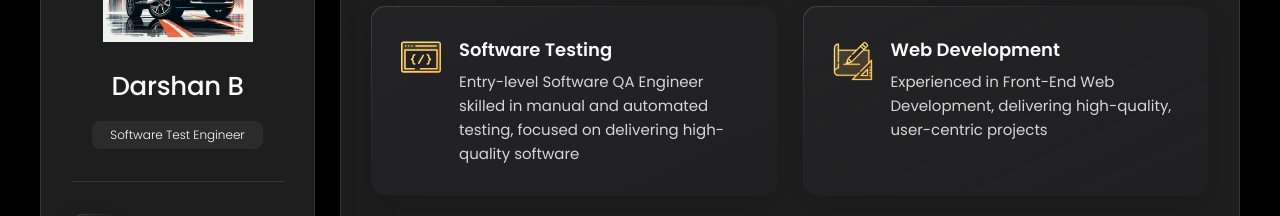
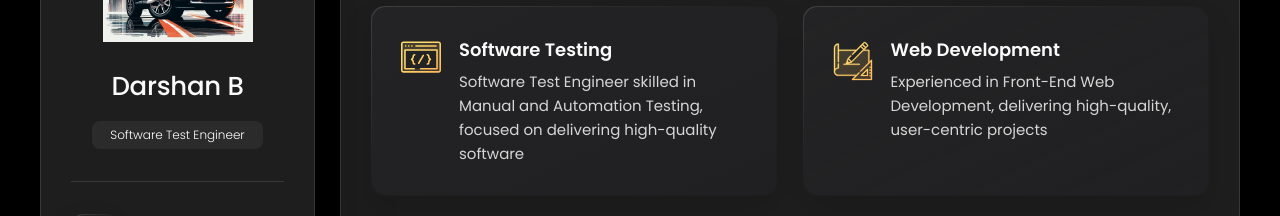
Before and after one commit to thedarshanb/Portfolio, a plain HTML site: page index.html in a window 1280 px wide. Shown: the part 229-445 px from the top of the page. Drawn offline with nearby package versions, Linux system fonts and the light colour scheme.

Commit message:
POrtfOlio

```diff
--- a/index.html
+++ b/index.html
@@ -241,7 +241,7 @@
                                         </h4>
                                         <p class="service-item-text">
 
-                                             Entry-level Software QA Engineer skilled in manual and automated testing,
+                                             Software Test Engineer skilled in Manual and Automation Testing,
                                              focused on delivering high-quality software
 
                                         </p>
```
